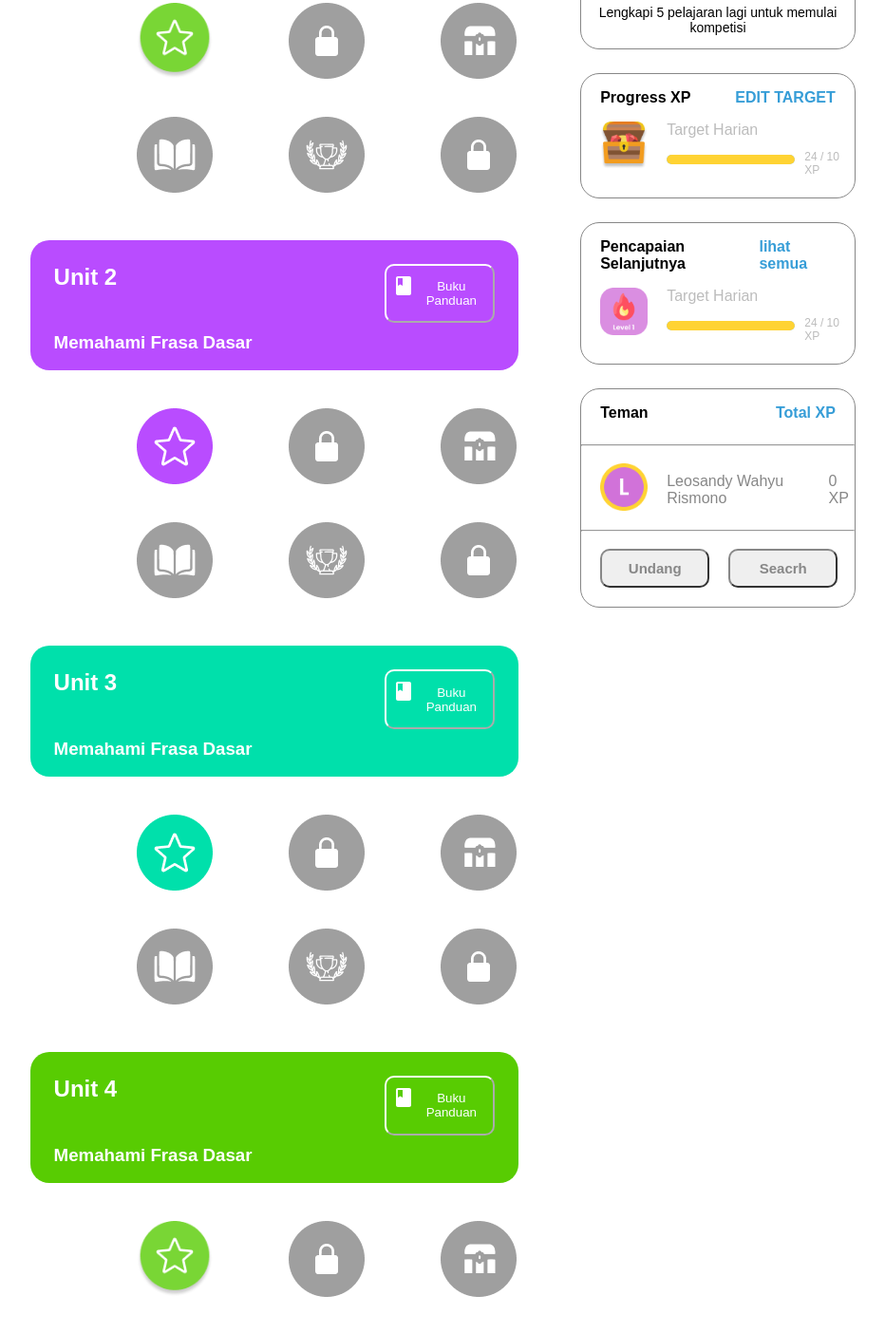
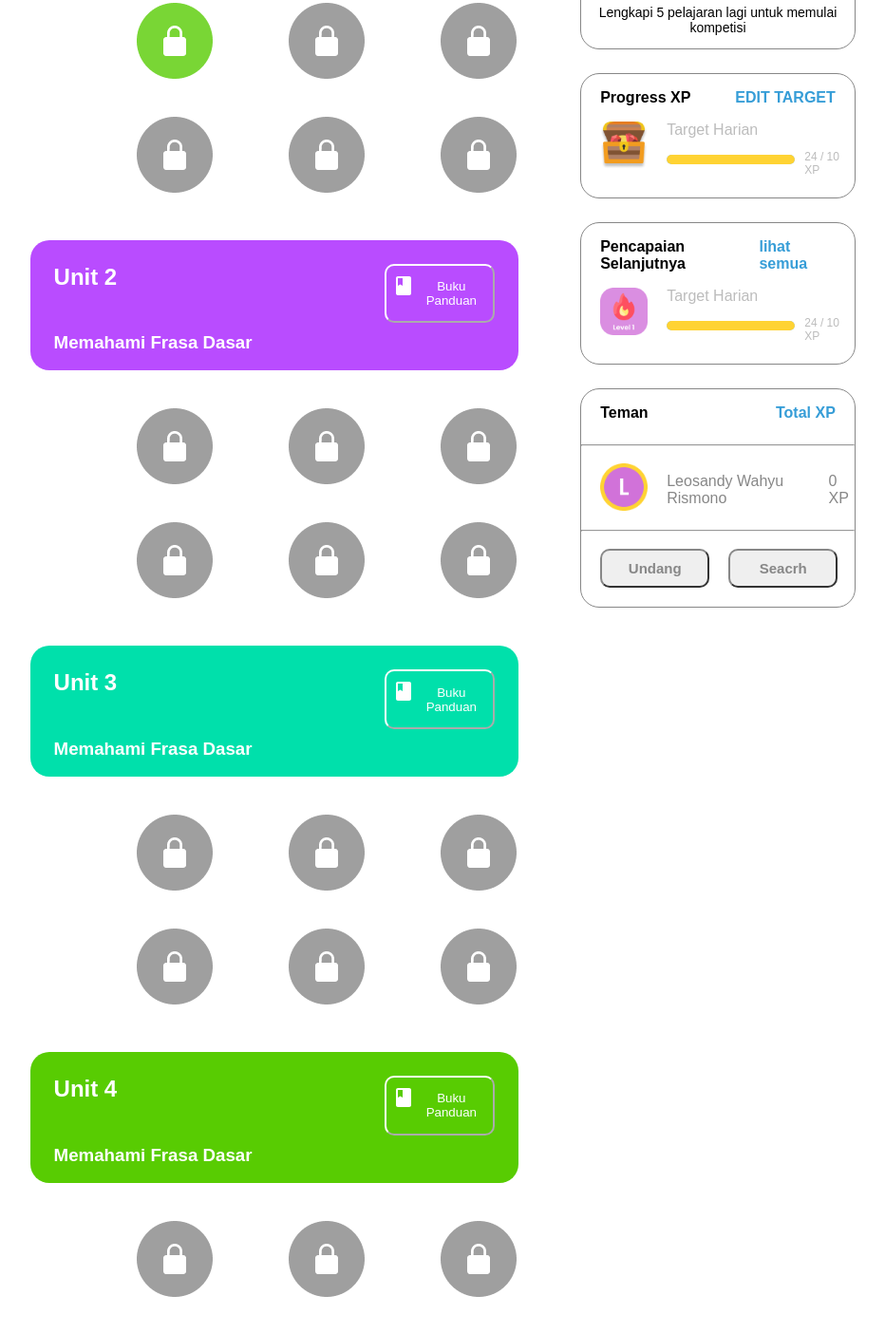
Before and after one commit to leosandy200/TA-Sinau, a Next.js app: page /belajar in a window 1280 px wide. Shown: the part 260-1664 px from the top of the page at 95% size, without its empty margins (297-1229 px from the left). Built offline with nearby package versions, Linux system fonts and the light colour scheme.

Commit message:
style[LS] ui lock belajar

```diff
--- a/pages/belajar.js
+++ b/pages/belajar.js
@@ -91,7 +91,7 @@ function Belajar() {
             <img
               onClick={handleClickOpen}
               className={styles.img}
-              src="/img/star.png"
+              src="/img/lockgreen.png"
               height="80px"
               width="80px"
             />
@@ -119,7 +119,7 @@ function Belajar() {
             />
             <img
               className={styles.img}
-              src="/img/Bonus.png"
+              src="/img/lock.png"
               height="80px"
               width="80px"
             />
@@ -127,19 +127,19 @@ function Belajar() {
           <div className={styles.div6}>
             <img
               className={styles.img}
-              src="/img/book.png"
+              src="/img/lock.png"
               height="80px"
               width="80px"
             />
             <img
               className={styles.img}
-              src="/img/piala.png"
+              src="/img/lock.png"
               height="80px"
               width="80px"
             />
             <img
               className={styles.img}
-              src="/img/kunci.png"
+              src="/img/lock.png"
               height="80px"
               width="80px"
             />
@@ -163,7 +163,7 @@ function Belajar() {
           <div className={styles.div6}>
             <img
               className={styles.img}
-              src="/img/starungu.png"
+              src="/img/lock.png"
               height="80px"
               width="80px"
             />
@@ -175,7 +175,7 @@ function Belajar() {
             />
             <img
               className={styles.img}
-              src="/img/Bonus.png"
+              src="/img/lock.png"
               height="80px"
               width="80px"
             />
@@ -183,19 +183,19 @@ function Belajar() {
           <div className={styles.div6}>
             <img
               className={styles.img}
-              src="/img/book.png"
+              src="/img/lock.png"
               height="80px"
               width="80px"
             />
             <img
               className={styles.img}
-              src="/img/piala.png"
+              src="/img/lock.png"
               height="80px"
               width="80px"
             />
             <img
               className={styles.img}
-              src="/img/kunci.png"
+              src="/img/lock.png"
               height="80px"
               width="80px"
             />
@@ -214,7 +214,7 @@ function Belajar() {
           <div className={styles.div6}>
             <img
               className={styles.img}
-              src="/img/startosca.png"
+              src="/img/lock.png"
               height="80px"
               width="80px"
             />
@@ -226,7 +226,7 @@ function Belajar() {
             />
             <img
               className={styles.img}
-              src="/img/Bonus.png"
+              src="/img/lock.png"
               height="80px"
               width="80px"
             />
@@ -234,19 +234,19 @@ function Belajar() {
           <div className={styles.div6}>
             <img
               className={styles.img}
-              src="/img/book.png"
+              src="/img/lock.png"
               height="80px"
               width="80px"
             />
             <img
               className={styles.img}
-              src="/img/piala.png"
+              src="/img/lock.png"
               height="80px"
               width="80px"
             />
             <img
               className={styles.img}
-              src="/img/kunci.png"
+              src="/img/lock.png"
               height="80px"
               width="80px"
             />
@@ -265,7 +265,7 @@ function Belajar() {
           <div className={styles.div6}>
             <img
               className={styles.img}
-              src="/img/star.png"
+              src="/img/lock.png"
               height="80px"
               width="80px"
             />
@@ -277,7 +277,7 @@ function Belajar() {
             />
             <img
               className={styles.img}
-              src="/img/Bonus.png"
+              src="/img/lock.png"
               height="80px"
               width="80px"
             />
@@ -285,19 +285,19 @@ function Belajar() {
           <div className={styles.div6}>
             <img
               className={styles.img}
-              src="/img/book.png"
+              src="/img/lock.png"
               height="80px"
               width="80px"
             />
             <img
               className={styles.img}
-              src="/img/piala.png"
+              src="/img/lock.png"
               height="80px"
               width="80px"
             />
             <img
               className={styles.img}
-              src="/img/kunci.png"
+              src="/img/lock.png"
               height="80px"
               width="80px"
             />
@@ -333,7 +333,8 @@ function Belajar() {
           <div className={styles.div13}>
             <div className={styles.div14}>
               <p>Pencapaian Selanjutnya</p>
-              <p   onClick={() => router.push("/lihatsemua")} className={styles.lihatsemua}>lihat semua</p>
+              <p   onClick={() => router.push("/lihatsemua")}
+              className={styles.lihatsemua}>lihat semua</p>
             </div>
             <div className={styles.pecapaianselanjutnya}>
               <img
--- a/pages/profile.js
+++ b/pages/profile.js
@@ -116,7 +116,8 @@ function Profile() {
             <div className={styles.div32}>
               <button className={styles.buttoneditprofile}>
                 <EditIcon className={styles.editicon} />
-                <p className={styles.editprofile}>EDIT PROFILE</p>
+                <p onClick={() => router.push("/setting")}
+                className={styles.editprofile}>EDIT PROFILE </p>
               </button>
             </div>
           </div>
```
Also changed, not shown: public/img/lockgreen.png (added).
